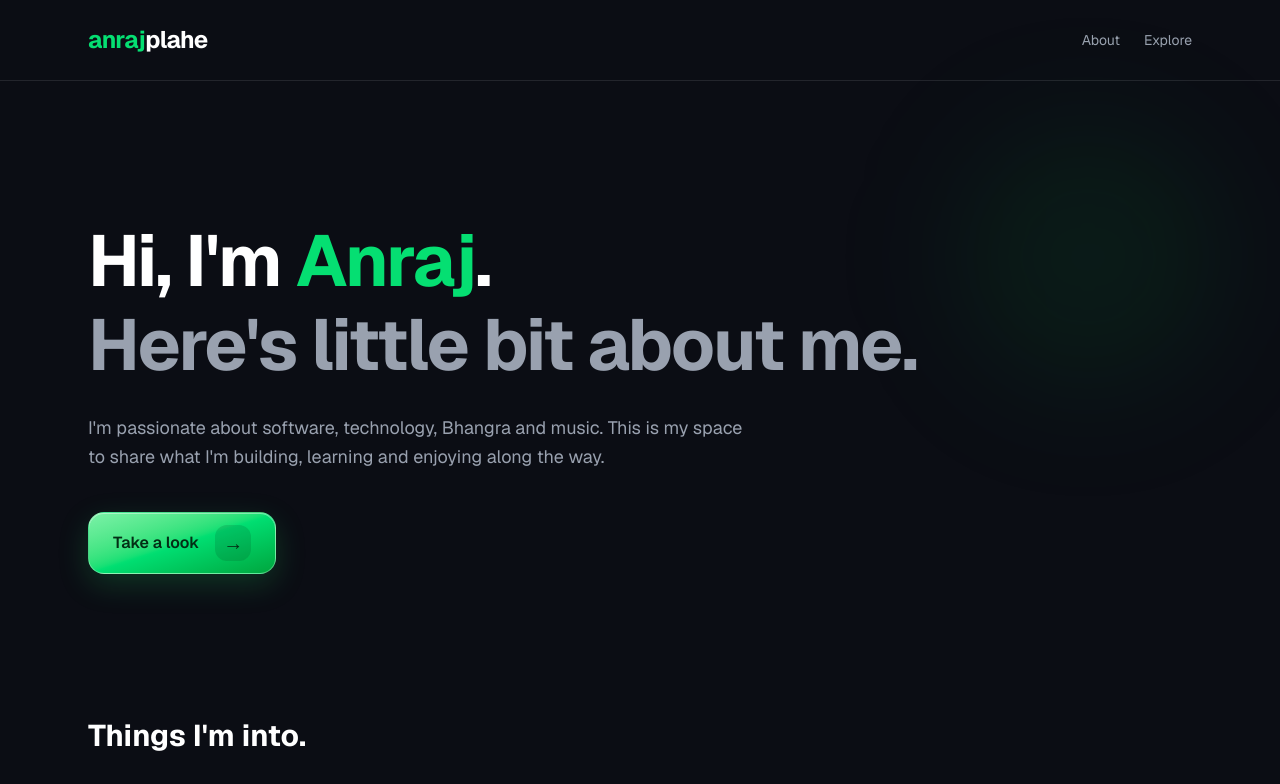
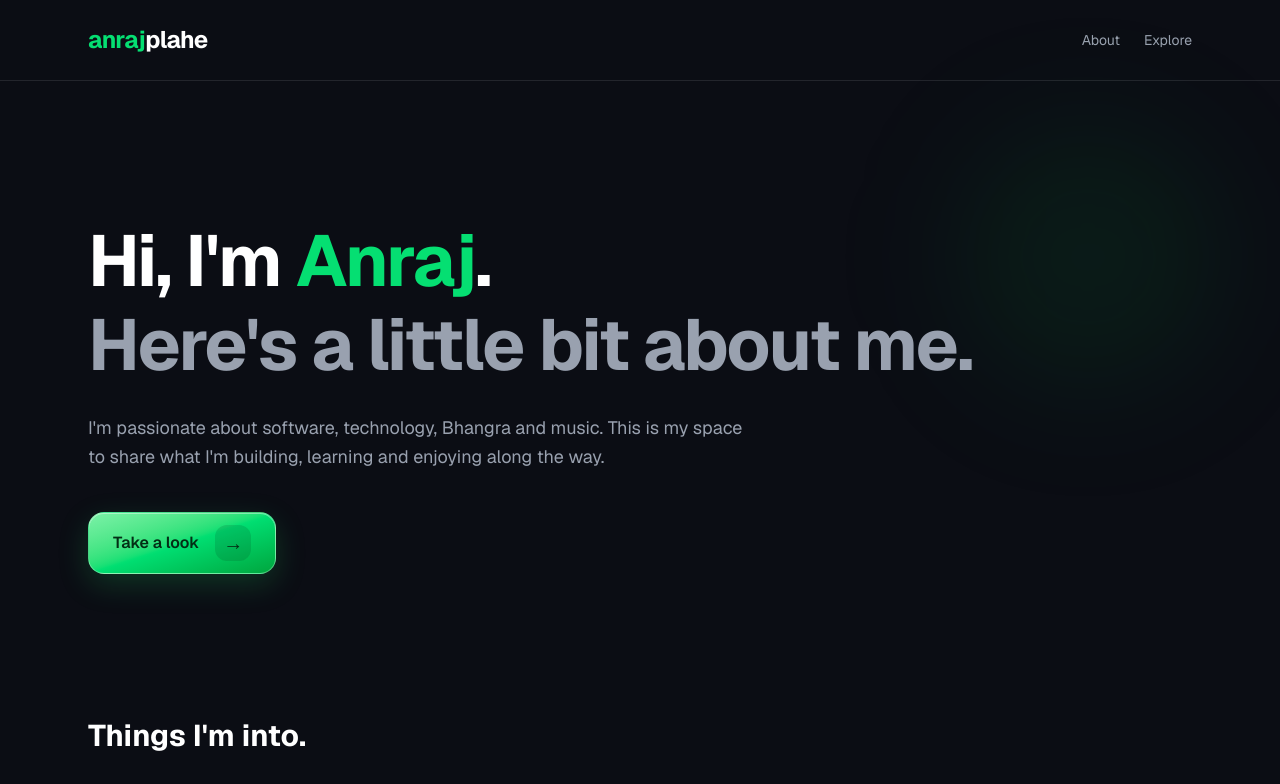
Before and after one commit to anrajplahe/anraj-website, a Next.js app: page / in a window 1280 px wide. Shown: the top 784 px of the page. Built offline with nearby package versions, Linux system fonts and the light colour scheme.

Commit message:
Fix homepage introduction wording

```diff
--- a/src/app/page.tsx
+++ b/src/app/page.tsx
@@ -51,7 +51,7 @@ export default function Home() {
           <h1 className="max-w-4xl text-4xl font-bold tracking-tight sm:text-5xl md:text-7xl">
             Hi, I'm <span className="text-green-400">Anraj</span>.
             <span className="mt-3 block text-gray-400">
-              Here's little bit about me.
+              Here's a little bit about me.
             </span>
           </h1>
 
```
